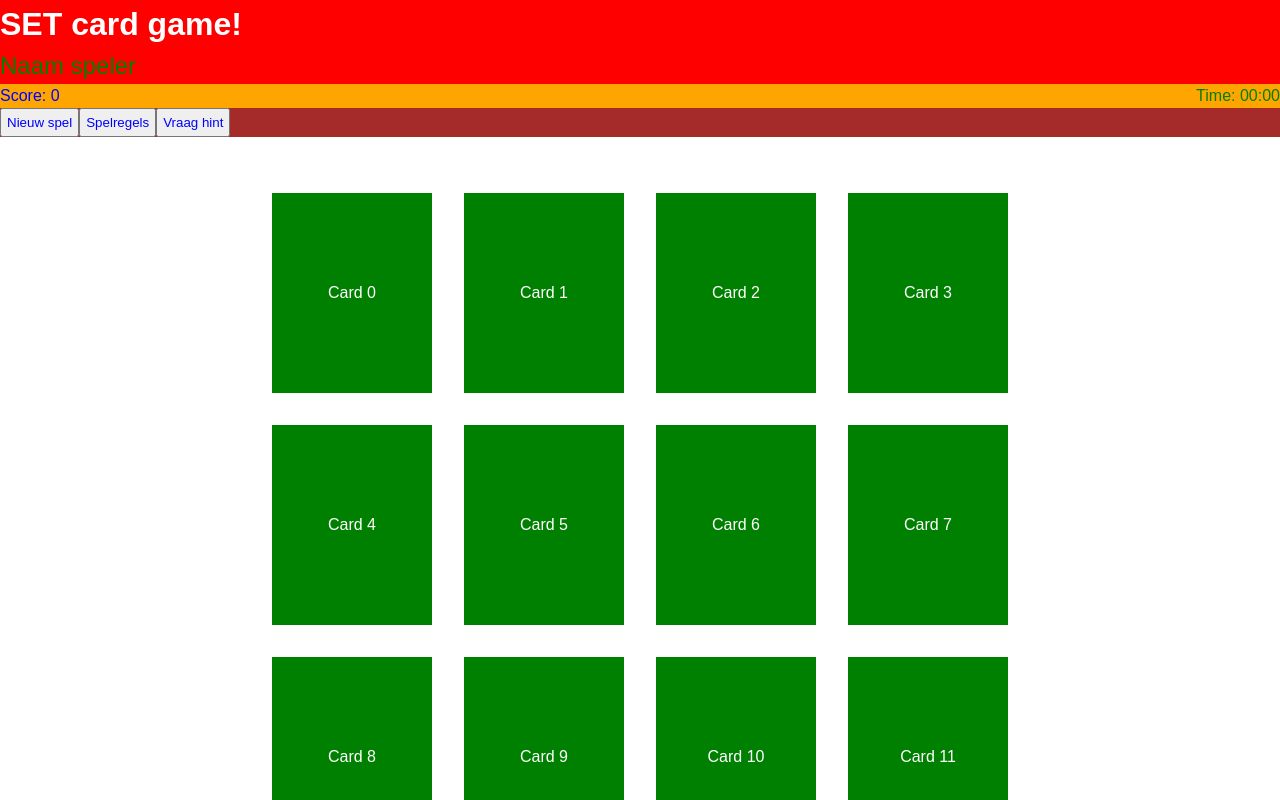
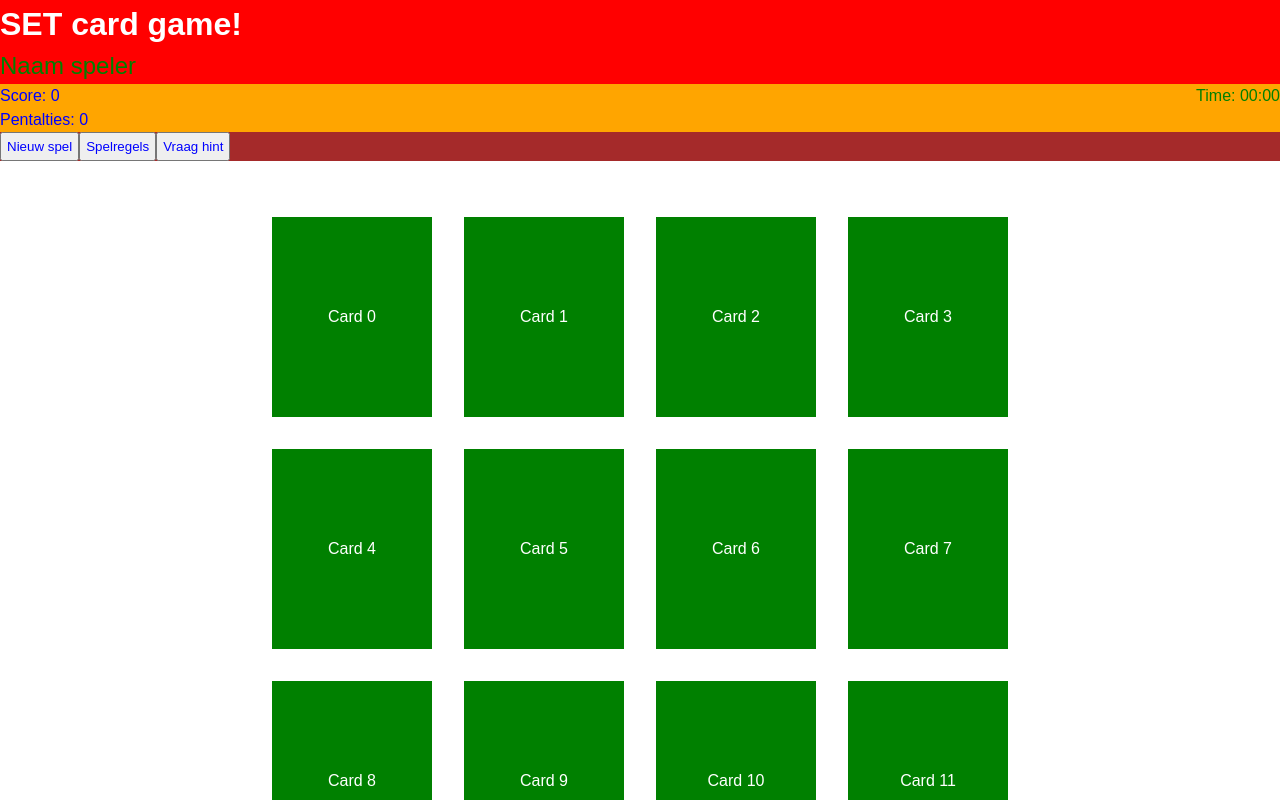
Before and after one commit to RobVerplanke/set-card-game, a React (Vite) app: page / in a window 1280 px wide. Shown: the top 800 px of the page. Built offline with nearby package versions, Linux system fonts and the light colour scheme.

Commit message:
chore: expand ScoreBoard with penatlies value

```diff
--- a/src/components/elements/header/ScoreBoard.tsx
+++ /dev/null
@@ -1,5 +0,0 @@
-import styles from '../../layout/Header/Header.module.css';
-
-export default function ScoreBoard() {
-  return <span className={styles.score}>Score: 0</span>;
-}
--- /dev/null
+++ b/src/components/elements/header/scoreBoard/ScoreBoard.module.css
@@ -0,0 +1,3 @@
+.ScoreBoard {
+  color: blue;
+}
--- /dev/null
+++ b/src/components/elements/header/scoreBoard/ScoreBoard.tsx
@@ -0,0 +1,11 @@
+import styles from '../scoreBoard/ScoreBoard.module.css';
+
+export default function ScoreBoard() {
+  return (
+    <div className={styles.ScoreBoard}>
+      <span className={styles.score}>Score: 0</span>
+      <br />
+      <span className={styles.pentalties}>Pentalties: 0</span>
+    </div>
+  );
+}
--- a/src/components/layout/Header/Header.module.css
+++ b/src/components/layout/Header/Header.module.css
@@ -18,10 +18,6 @@ header {
   background-color: orange;
 }
 
-.score {
-  color: blue;
-}
-
 .timer {
   color: green;
 }
--- a/src/components/layout/Header/Header.tsx
+++ b/src/components/layout/Header/Header.tsx
@@ -1,4 +1,4 @@
-import ScoreBoard from '../../elements/header/ScoreBoard';
+import ScoreBoard from '../../elements/header/ScoreBoard/ScoreBoard';
 import TimeBoard from '../../elements/header/TimeBoard';
 import NavButton from '../../elements/button/NavButton';
 
```
